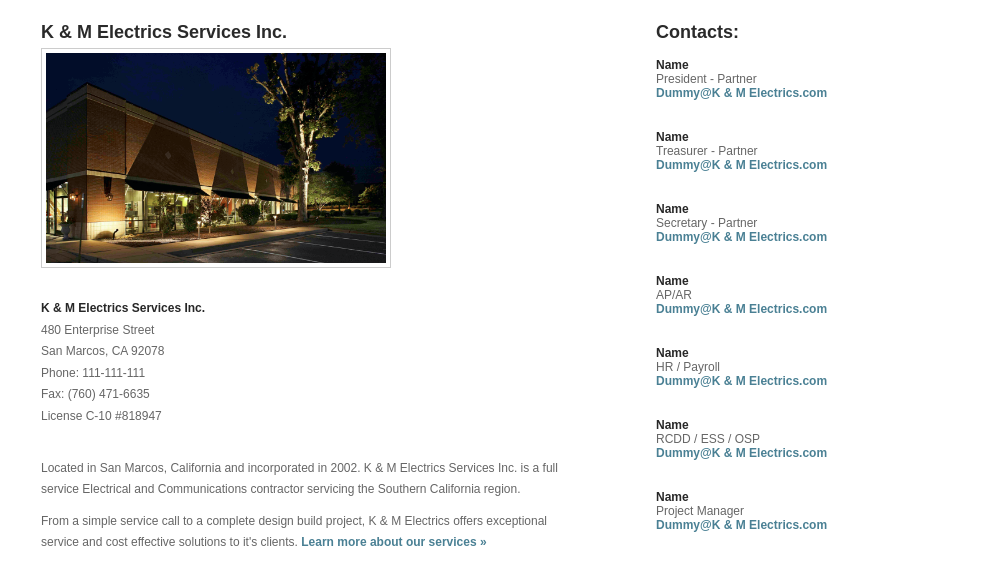
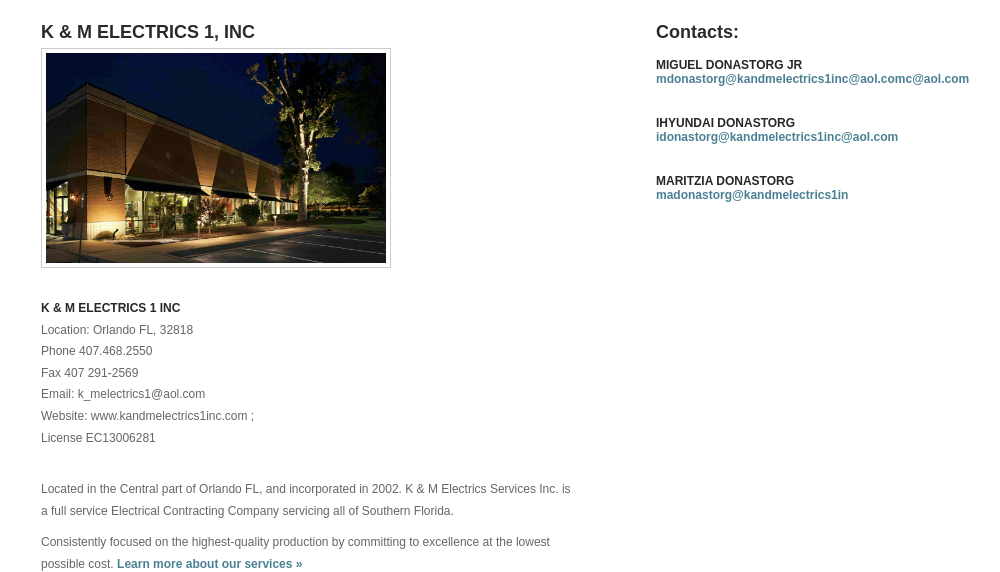
Before and after one commit to asadtahir660/K-M-Electrics, a plain HTML site: page contactus.html in a window 1280 px wide. Shown: the part 234-806 px from the top of the page, without its empty margins (159-1159 px from the left). Drawn offline with nearby package versions, Linux system fonts and the light colour scheme.

Commit message:
Add files via upload

```diff
--- a/contactus.html
+++ b/contactus.html
@@ -103,75 +103,53 @@ $(document).ready(function() {
   <div class="body_resize">
     <div class="body">
       <div class="left">
-        <h2>K & M Electrics Services Inc.</h2>
+        <h2>K & M ELECTRICS 1, INC</h2>
         <div class="rotator">
 		  <ul>
 		    <li><img src="images/Drawing rolls with electrical instruments.jpg" alt="picture" width="350" height="220"/></li>
 		    <li><img src="images/First image for front home page.jpg" alt="picture" width="350" height="220"/></li>
 		  </ul>
 		</div>
-        <p><strong>K & M Electrics Services Inc.</strong><br />
-								480 Enterprise Street<br />
-								San Marcos, CA 92078<br />
-								Phone: 111-111-111<br />
-								Fax: (760) 471-6635<br />
-								License C-10  #818947 <br />
+        <p><strong>K & M ELECTRICS 1 INC</strong><br />
+								Location: Orlando FL, 32818 <br />
+								Phone 407.468.2550 <br />
+								 Fax 407 291-2569 <br />
+								Email: k_melectrics1@aol.com<br />
+								Website: www.kandmelectrics1inc.com ;<br />
+								License EC13006281<br />
 							</p>
 
+
+
+
+
+
+
+
+
 <br />
-							<p>Located in San Marcos, California and incorporated in 2002. K & M Electrics Services Inc. is a full service Electrical and Communications contractor servicing the Southern California region.</p>
-        <p>From a simple service call to a complete design build project, K & M Electrics offers exceptional service and cost effective solutions to it's clients. <a href="ourservices.html">Learn more about our services »</a></p>
+							<p>Located in the Central part of Orlando FL, and incorporated in 2002. K & M Electrics Services Inc. is a full service Electrical Contracting Company servicing all of Southern Florida. </p>
+        <p>Consistently focused on the highest-quality production by committing to excellence at the lowest possible cost. <a href="ourservices.html">Learn more about our services »</a></p>
       </div>
       <div class="right">
         <h2 style="padding-bottom:10px;">Contacts:</h2>
 
-							<p style="line-height:14px;"><strong>Name</strong><br />
-								President - Partner<br />
-								<a style="line-height:14px;" href="#">Dummy@K & M Electrics.com</a>
+							<p style="line-height:14px;"><strong>MIGUEL DONASTORG JR</strong><br />
+								<a style="line-height:14px;" href="#">mdonastorg@kandmelectrics1inc@aol.comc@aol.com</a>
 							</p>
 
 							<br />
 
-							<p style="line-height:14px;"><strong>Name</strong><br />
-								Treasurer - Partner<br />
-								<a style="line-height:14px;" href="#">Dummy@K & M Electrics.com</a>
+							<p style="line-height:14px;"><strong>IHYUNDAI DONASTORG</strong><br />
+								<a style="line-height:14px;" href="#">idonastorg@kandmelectrics1inc@aol.com</a>
 							</p>
 
 							<br />
 
-							<p style="line-height:14px;"><strong>Name</strong><br />
-								Secretary - Partner<br />
-								<a style="line-height:14px;" href="#">Dummy@K & M Electrics.com</a>
+							<p style="line-height:14px;"><strong>MARITZIA DONASTORG</strong><br />
+								<a style="line-height:14px;" href="#">madonastorg@kandmelectrics1in</a>
 							</p>
 
-							<br />
-
-							<p style="line-height:14px;">
-								<strong>Name</strong><br />
-								AP/AR<br />
-								<a style="line-height:14px;" href="#">Dummy@K & M Electrics.com</a>
-							</p>
-
-							<br />
-
-							<p style="line-height:14px;"><strong>Name</strong><br />
-								HR / Payroll<br />
-								<a style="line-height:14px;" href="#">Dummy@K & M Electrics.com</a>
-							</p>
-
-							<br />
-
-							<p style="line-height:14px;"><strong>Name</strong><br />
-								RCDD / ESS / OSP<br />
-								<a style="line-height:14px;" href="#">Dummy@K & M Electrics.com</a>
-							</p>
-
-							<br />
-
-							<p style="line-height:14px;"><strong>Name</strong><br />
-								Project Manager<br />
-								<a style="line-height:14px;" href="#">Dummy@K & M Electrics.com</a>
-							</p>
 
 							<br />
       </div>
```
Also changed, not shown: aboutus.html (+6 -7 lines), ourmission.html (+11 -13 lines), ourservices.html (+17 -12 lines).
